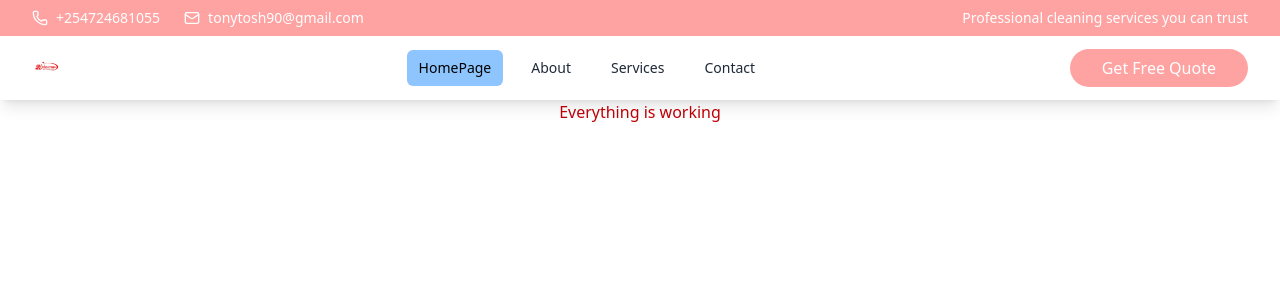
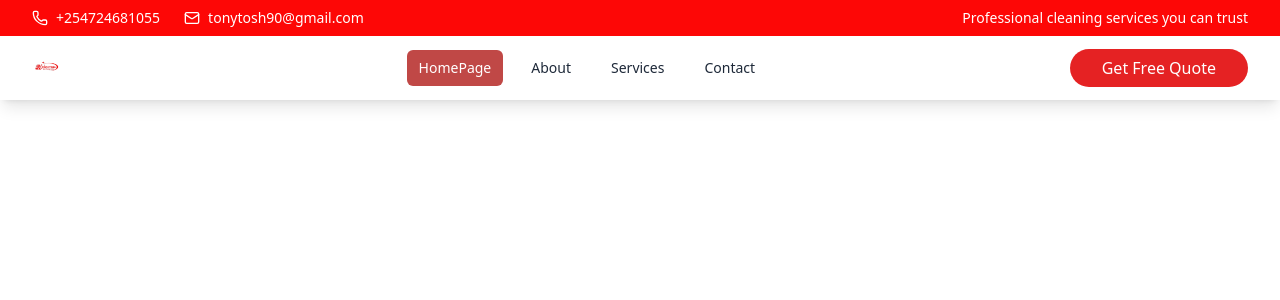
Before and after one commit to shamos13/Cleaning_Services, a React (Vite) app: page / in a window 1280 px wide. Shown: the top 300 px of the page. Built offline with nearby package versions, Linux system fonts and the light colour scheme.

Commit message:
project v2

```diff
--- a/src/components/NavBar.jsx
+++ b/src/components/NavBar.jsx
@@ -19,7 +19,7 @@ const NavBar = () => {
     return (
         <nav className="bg-white shadow-lg sticky top-0 z-50">
             {/* Banner */}
-            <div className="bg-red-300 text-white py-2">
+            <div className="bg-[#FD0706] text-white py-2">
                 <div className="max-w-7xl mx-auto px-4 sm:px-6 lg:px-8">
                     <div className="flex justify-between items-center text-sm">
                         <div className="flex items-center space-x-6">
@@ -62,8 +62,8 @@ const NavBar = () => {
                                     to={link.path}
                                     className={`px-3 py-2 rounded-md text-sm font-medium transition-colors duration-200 ${
                                         isActive(link.path)
-                                            ? "text-black bg-blue-300"
-                                            : "text-gray-800 hover:text-blue-500"
+                                            ? "text-white bg-[#C04846]"
+                                            : "text-gray-800 hover:text-[#A91F21]"
                                     }`}
                                 >
                                     {link.name}
@@ -76,7 +76,7 @@ const NavBar = () => {
                     <div className="hidden md:block">
                         <Link
                             to="/contact"
-                            className="px-8 py-2 rounded-full bg-red-300 text-white hover:bg-red-400"
+                            className="px-8 py-2 rounded-full bg-[#E52223] text-white hover:bg-[#A91F21]"
                         >
                             Get Free Quote
                         </Link>
--- a/src/pages/HomePage.jsx
+++ b/src/pages/HomePage.jsx
@@ -4,7 +4,6 @@ function HomePage() {
     return (
         <>
             <NavBar />
-            <h1 className="text-center text-red-700">Everything is working</h1>
         </>
     )
 }
```
Also changed, not shown: src/components/Hero.jsx (added).
